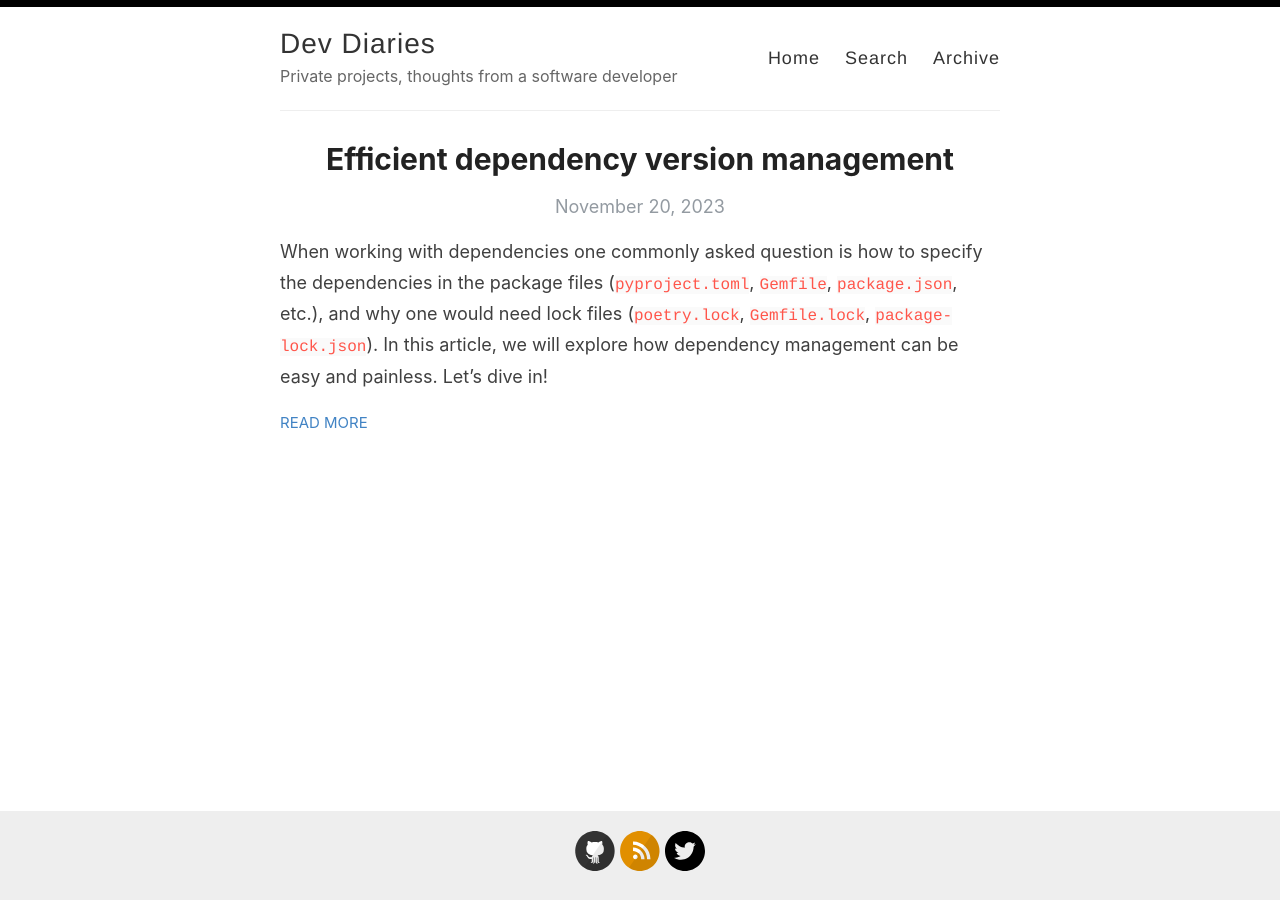
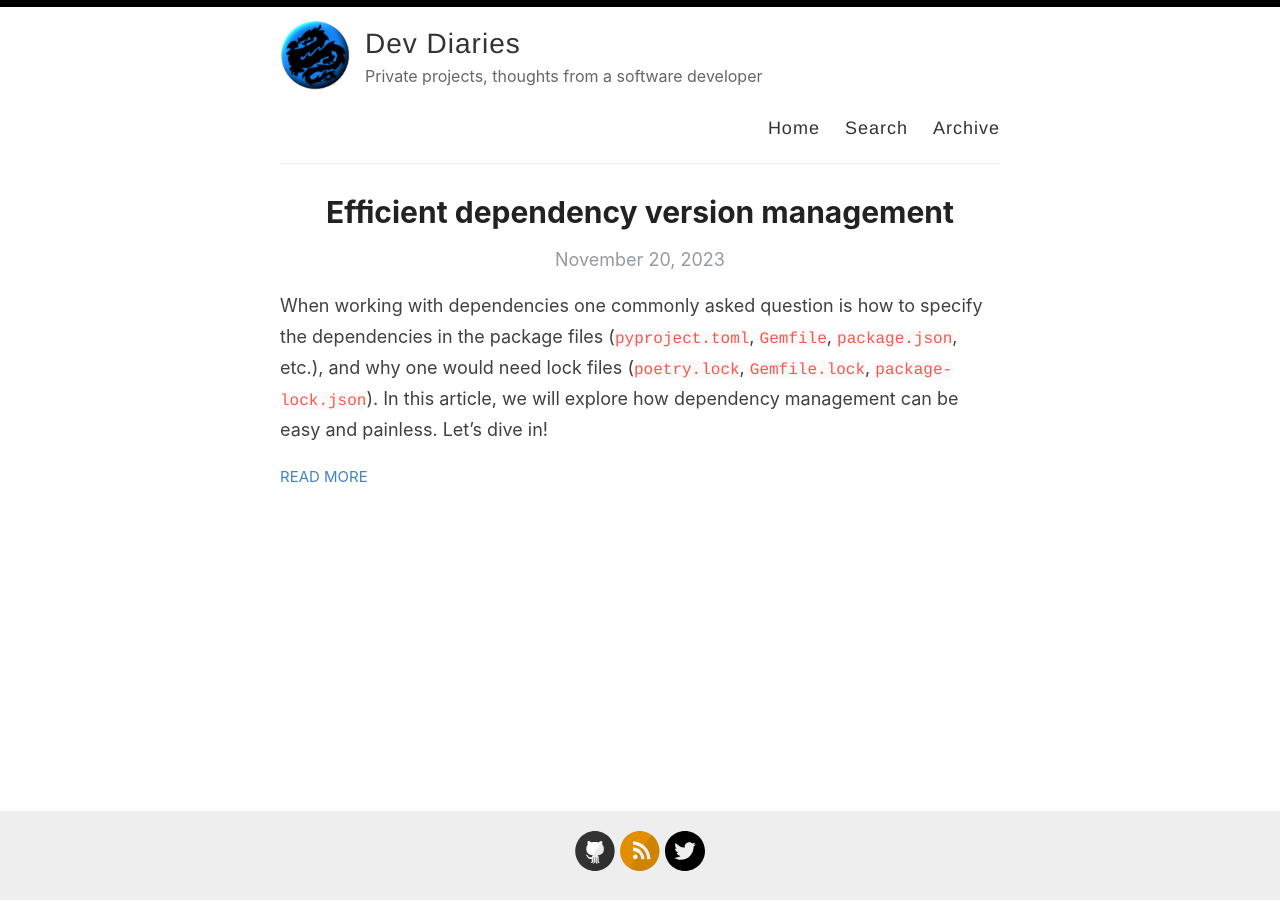
Before and after one commit to thesnapdragon/devdiaries.github.io, a Jekyll site: the page built from index.html, in a window 1280 px wide. Built offline with Jekyll 4.4.1, drawn with Linux system fonts in a browser that asks for light colours; the list of posts is cut into pages by our own code.

```diff
--- a/_config.yml
+++ b/_config.yml
@@ -12,11 +12,7 @@ footer-links:
 
 disqus: thesnapdragon
 
-
-# Enter your Google Analytics web tracking code (e.g. UA-2110908-2) to activate tracking
-# google_analytics: UA-43339302-11
-# For newer "GA4" analytics, use the following instead of the "UA" entry above
-#google_analytics_ga4: G-GABC1DEFG
+google_analytics_ga4: G-131HSWQ6TX
 
 url: https://thesnapdragon.github.io
 enforce_ssl: https://thesnapdragon.github.io
--- a/_layouts/default.html
+++ b/_layouts/default.html
@@ -25,7 +25,7 @@
       <div class="wrapper-masthead">
         <div class="container">
           <header class="masthead clearfix">
-            <!-- <a href="{{ site.baseurl }}/" class="site-avatar"><img src="{{ site.baseurl }}{{ site.avatar }}" alt="{{ site.title }}" /></a> -->
+            <a href="{{ site.baseurl }}/" class="site-avatar"><img src="{{ site.baseurl }}{{ site.avatar }}" alt="{{ site.title }}" /></a>
 
             <div class="site-info">
               <h1 class="site-name"><a href="{{ site.baseurl }}/">{{ site.name }}</a></h1>
```
